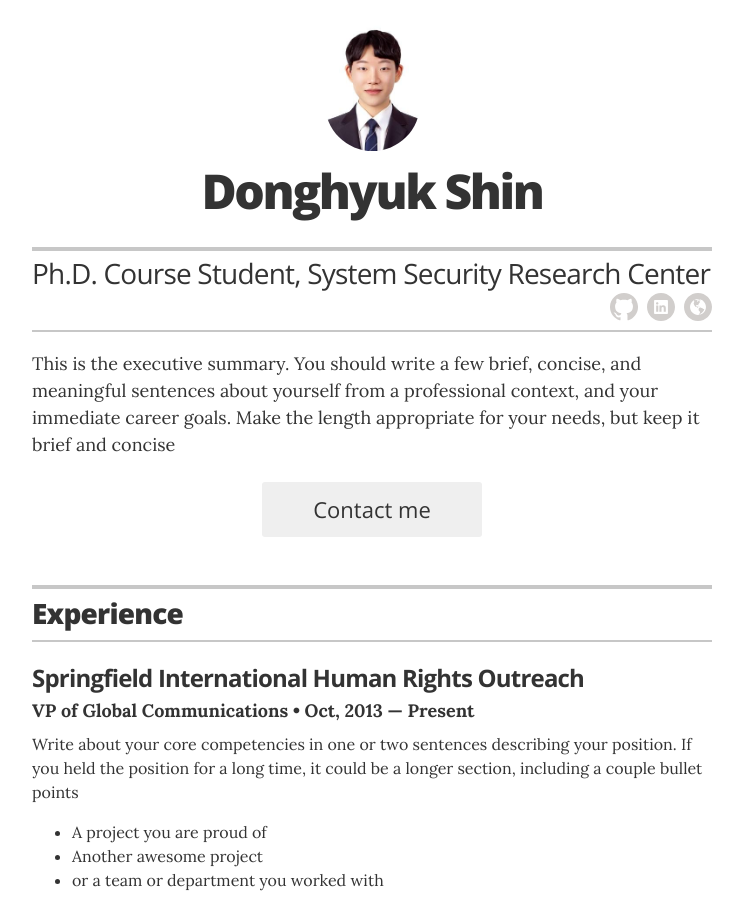
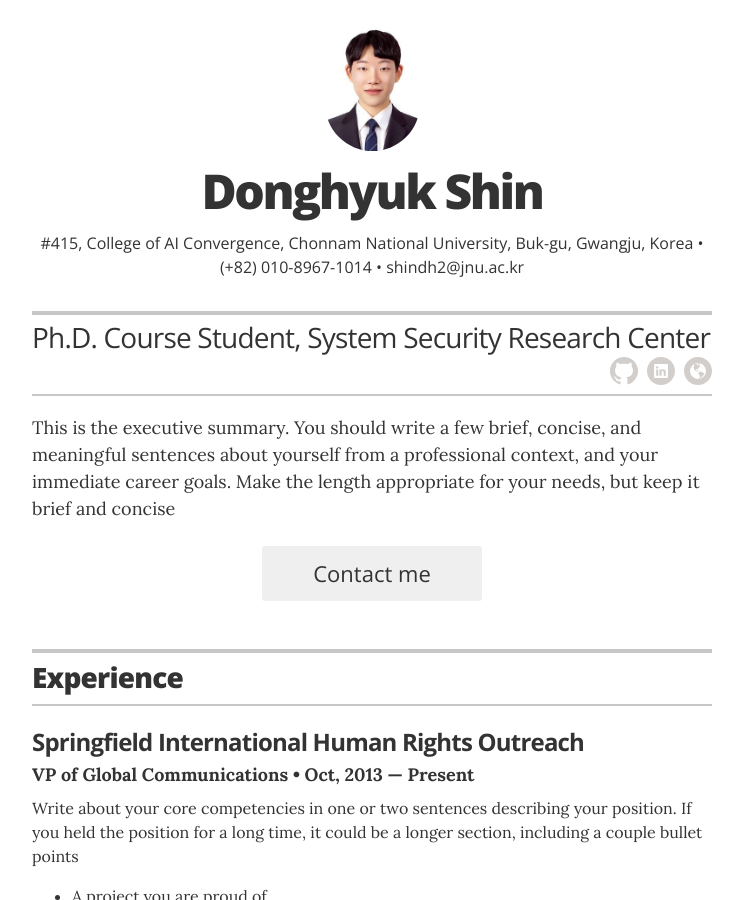
Before and after one commit to soledo/soledo.github.io, a Jekyll site: the page built from index.html, in a window 1280 px wide and 900 px high. Shown: the whole window, without its empty margins (268-1011 px from the left). Built offline with Jekyll 4.4.1, drawn with Linux system fonts in a browser that asks for light colours; some of the changed text lies outside the part shown.

```diff
--- a/_config.yml
+++ b/_config.yml
@@ -21,7 +21,7 @@ resume_contact_telephone:       "(+82) 010-8967-1014"
 resume_contact_address:         "#415, College of AI Convergence, Chonnam National University, Buk-gu, Gwangju, Korea "
 
 resume_header_contact_info:     "#415, College of AI Convergence, Chonnam National University, Buk-gu, Gwangju, Korea  • (+82) 010-8967-1014 • shindh2@jnu.ac.kr"
-display_header_contact_info:    "True"
+display_header_contact_info:    "true"
 
 resume_header_intro: "<p>This is the executive summary. You should write a few brief, concise, and meaningful sentences about yourself from a professional context, and your immediate career goals. Make the length appropriate for your needs, but keep it brief and concise</p>"
 
@@ -40,7 +40,7 @@ resume_section_skills:          true
 resume_section_recognition:     true
 resume_section_links:           true
 resume_section_associations:    true
-# resume_section_interests:       true
+resume_section_interests:       true
 
 # Resume social links
 # uncomment the options you wish to display, and add your own URL
```
